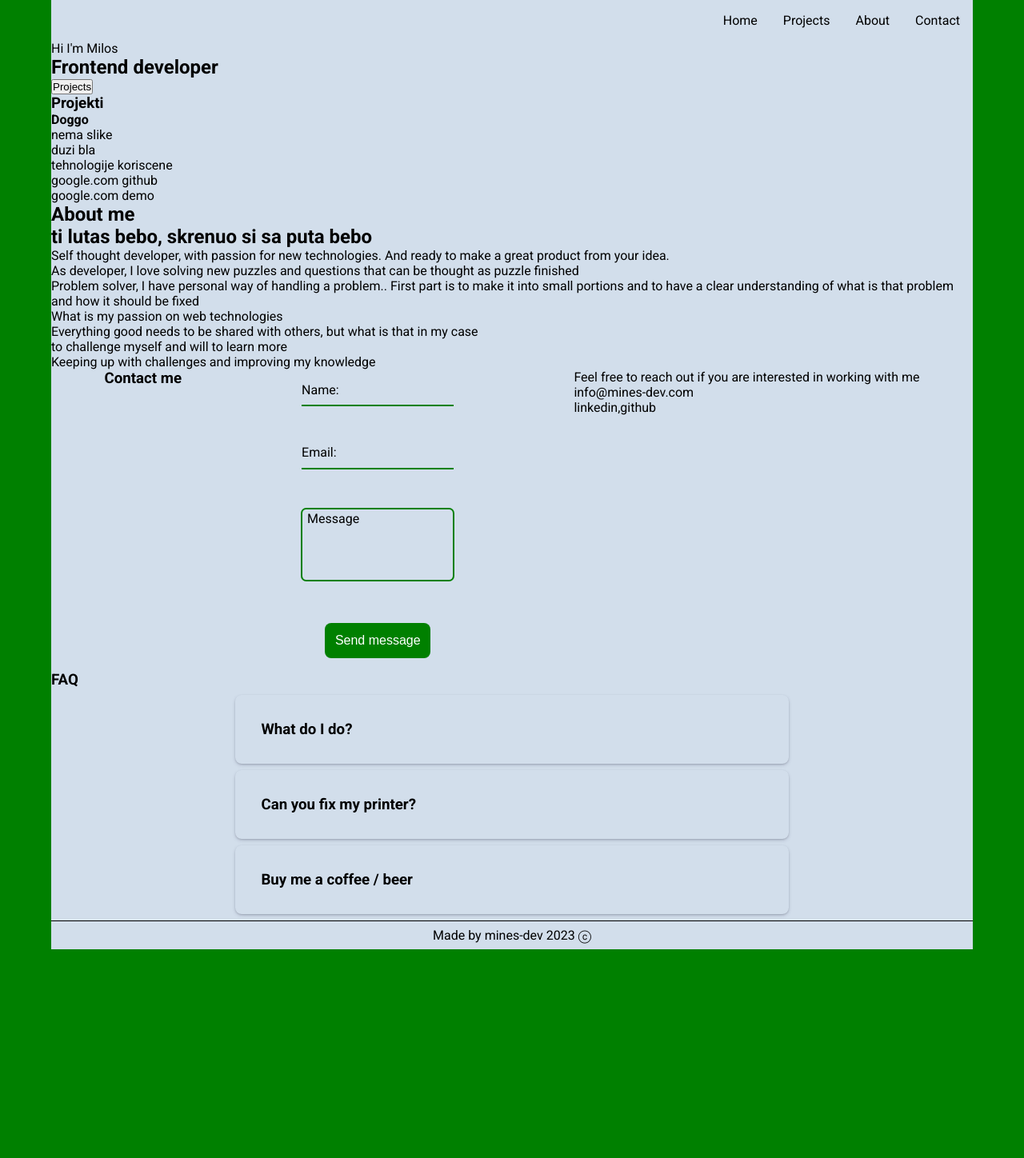
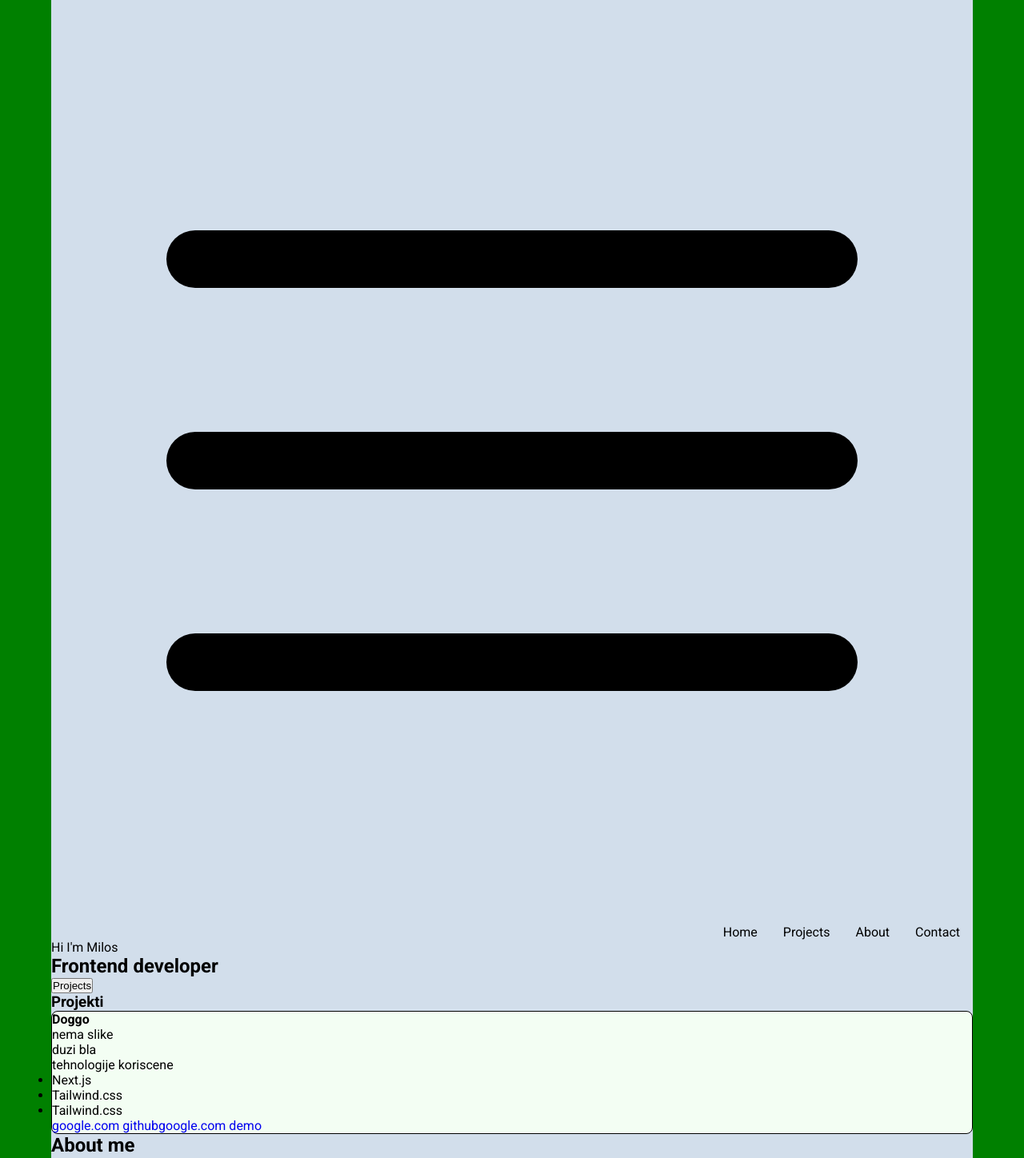
Before and after one commit to MilosIl/mines23, a React (Vite) app: page / in a window 1280 px wide. Shown: the top 1448 px of the page at 80% size. Before the commit the page ends 1187 px from the top, so only its background shows below. Built offline with nearby package versions, Linux system fonts and the light colour scheme.

Commit message:
svg added

```diff
--- a/src/App.css
+++ b/src/App.css
@@ -30,24 +30,30 @@ body {
 nav ul {
   display: flex;
   justify-content: flex-end;
+  list-style: none;
+  list-style-type: none;
 }
-nav ul li {
-  list-style: none;
+nav ul li a {
   padding: 1em;
+  cursor: pointer;
+  color: black;
+}
+a {
+  text-decoration: none;
+}
+nav > ul > li a :hover {
+  color: red;
 }
 
-/* animation */
-.blinking-cursor::after {
-  content: "|";
-  animation: blink 700ms step-start infinite;
+/* projects */
+.project-card {
+  border: 1px solid black;
+  border-radius: var(--border-radius);
+  background: #f3fef3;
 }
-@keyframes blink {
-  50% {
-    opacity: 0;
-  }
-}
+
 /* contact */
-.contact-section{
+.contact-section {
   display: flex;
   justify-content: space-around;
 }
@@ -75,13 +81,13 @@ nav ul li {
 .input-holder input:valid + label {
   top: -1em;
 }
-.input-holder textarea + label{
-  padding-top: .25em;
-  padding-left: .5em;
+.input-holder textarea + label {
+  padding-top: 0.25em;
+  padding-left: 0.5em;
 }
 .input-holder textarea:focus + label,
-.input-holder textarea:valid + label{
-  top:-1.2em
+.input-holder textarea:valid + label {
+  top: -1.2em;
 }
 
 .form {
@@ -140,6 +146,18 @@ footer {
   padding: 0.5em 0em;
   text-align: center;
 }
+
+/* animation */
+.blinking-cursor::after {
+  content: "|";
+  animation: blink 700ms step-start infinite;
+}
+@keyframes blink {
+  50% {
+    opacity: 0;
+  }
+}
+
 /*
 animacija za about sekciju da bude velika sklopljena slika puzle kada je u focusu, ili na ekranu inace se rasire elementi po ekranu
 
--- a/src/Components/Accordion.tsx
+++ b/src/Components/Accordion.tsx
@@ -36,7 +36,7 @@ const Accordion = ({ question, content }: IAccordion) => {
               xmlns="http://www.w3.org/2000/svg"
               fill="none"
               viewBox="0 0 24 24"
-              strokeWidth="1.5"
+              strokeWidth={1.5}
               stroke="currentColor"
               className="w-6 h-6"
             >
--- a/src/Components/Project.tsx
+++ b/src/Components/Project.tsx
@@ -17,7 +17,7 @@ const Project = ({ name, description, image, links }: IProject) => {
     setIsOpened(!isOpened);
   };
   return (
-    <div>
+    <article className="project-card">
       <h4>{name}</h4>
       <div>{image}</div>
       <p onClick={handleClick}>{(description.longDescription = "duzi bla")}</p>
@@ -25,9 +25,14 @@ const Project = ({ name, description, image, links }: IProject) => {
             izmeni izgled, bude popup alert sa vise opisa tj teksta
         */}
       <p>tehnologije koriscene</p>
-      <p>{links} github</p>
-      <p>{links} demo</p>
-    </div>
+      <ul>
+        <li>Next.js</li>
+        <li>Tailwind.css</li>
+        <li>Tailwind.css</li>
+      </ul>
+      <a href="#">{links} github</a>
+      <a href="#">{links} demo</a>
+    </article>
   );
 };
 
--- a/src/Layout/Navbar.tsx
+++ b/src/Layout/Navbar.tsx
@@ -1,19 +1,51 @@
 import React, { useState } from "react";
 //treba mi svg za meni, pitanja,
 const Navbar = () => {
-const [isClicked,setIsClicked]=useState(false)
+  const [isClicked, setIsClicked] = useState(false);
 
-const handleClick=()=>{
-  setIsClicked(!isClicked)
-}
+  const handleClick = () => {
+    setIsClicked(!isClicked);
+  };
   return (
     <header>
       <nav onClick={handleClick}>
+        {isClicked ? (
+          <svg
+            xmlns="http://www.w3.org/2000/svg"
+            fill="none"
+            viewBox="0 0 24 24"
+            strokeWidth={1.5}
+            stroke="currentColor"
+            className="w-6 h-6"
+          >
+            <path
+              strokeLinecap="round"
+              strokeLinejoin="round"
+              d="M6 18L18 6M6 6l12 12"
+            />
+          </svg>
+        ) : (
+          <svg
+            xmlns="http://www.w3.org/2000/svg"
+            fill="none"
+            viewBox="0 0 24 24"
+            strokeWidth={1.5}
+            stroke="currentColor"
+            className="w-6 h-6"
+          >
+            <path
+              strokeLinecap="round"
+              strokeLinejoin="round"
+              d="M3.75 6.75h16.5M3.75 12h16.5m-16.5 5.25h16.5"
+            />
+          </svg>
+        )}
+
         <ul>
-          <li>Home</li>
-          <li>Projects</li>
-          <li>About</li>
-          <li>Contact</li>
+          <li> <a href="">Home</a> </li>
+          <li> <a href="">Projects</a> </li>
+          <li> <a href="">About</a> </li>
+          <li> <a href="">Contact</a> </li>
         </ul>
       </nav>
     </header>
```
